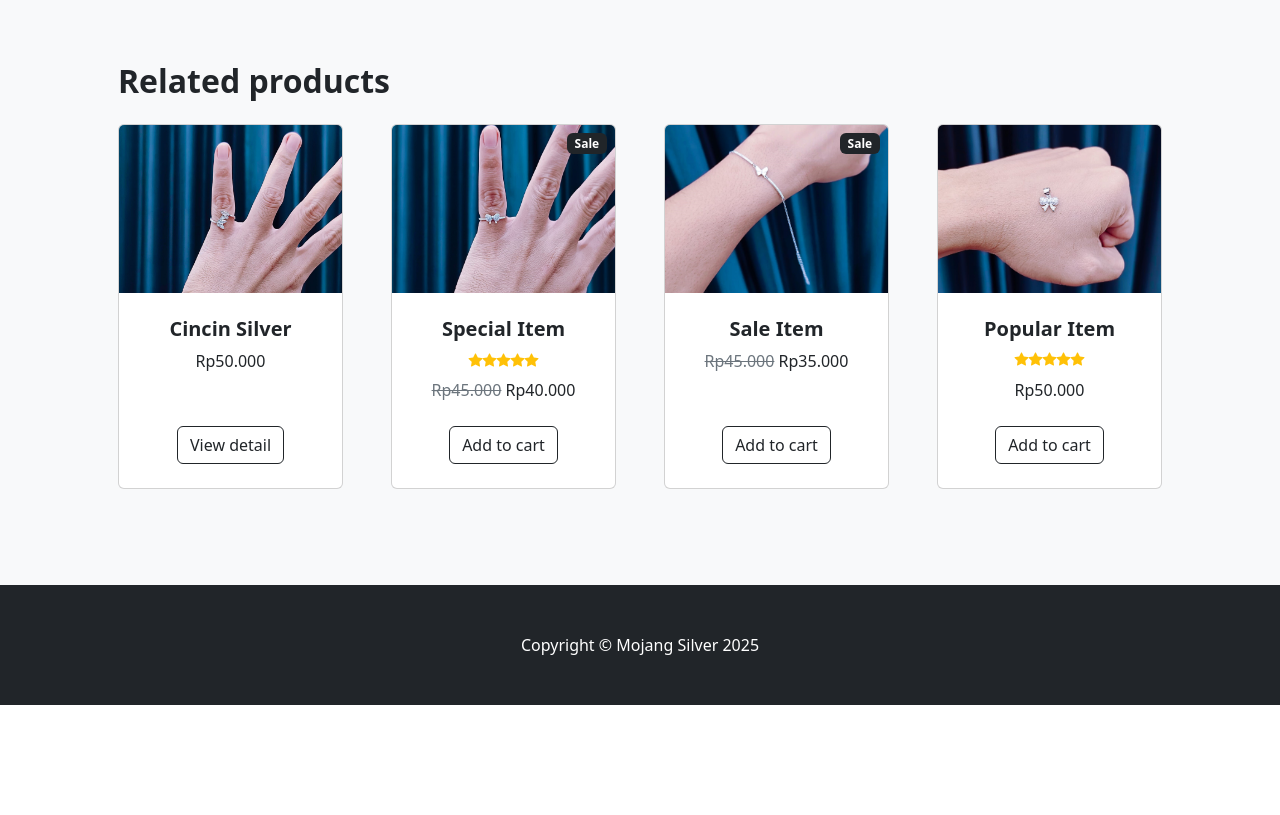
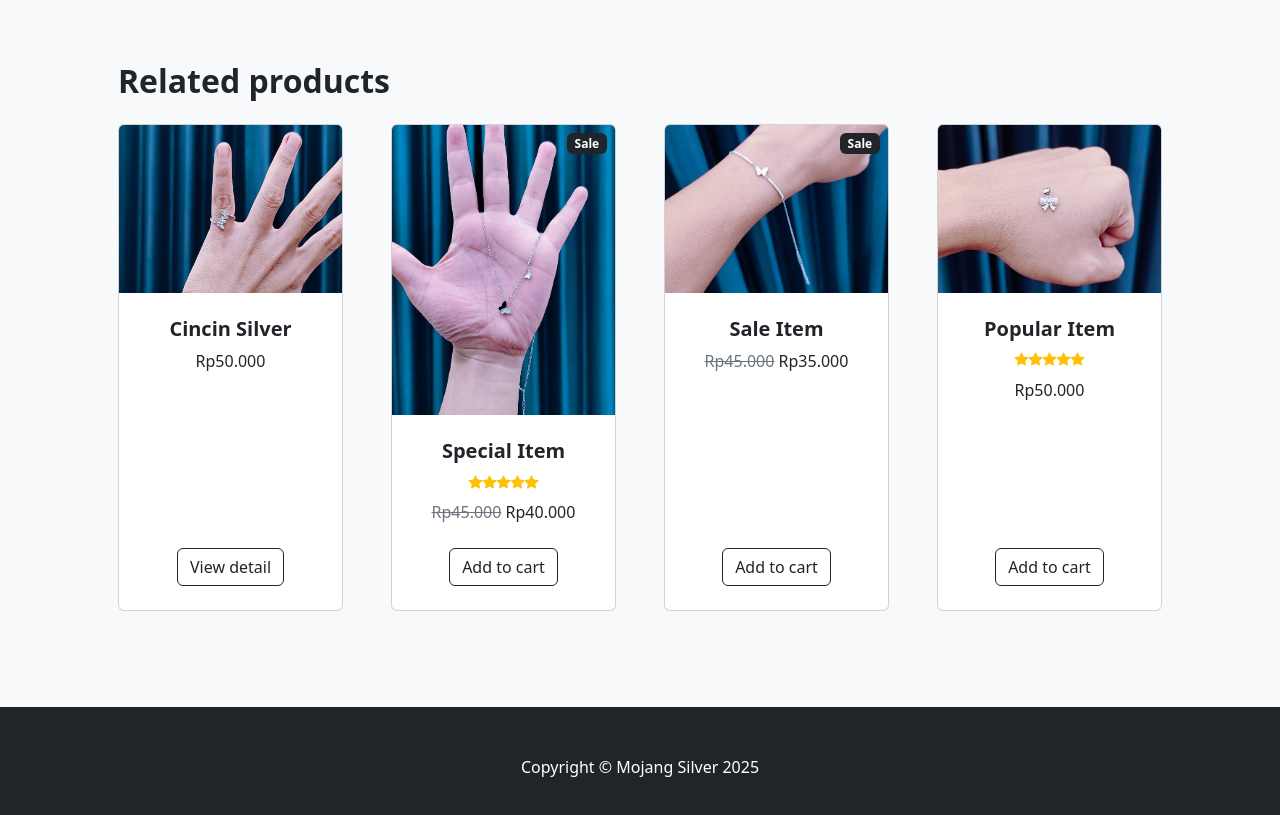
Before and after one commit to Meiliaaa/mojang-silver, a plain HTML site: page index.html in a window 1280 px wide. Shown: the part 780-1595 px from the top of the page. Before the commit the page ends 1485 px from the top, so only its background shows below. Drawn offline with nearby package versions, Linux system fonts and the light colour scheme; a script that the page names is missing.

Commit message:
Update index.html

```diff
--- a/index.html
+++ b/index.html
@@ -96,7 +96,7 @@
                             <!-- Sale badge-->
                             <div class="badge bg-dark text-white position-absolute" style="top: 0.5rem; right: 0.5rem">Sale</div>
                             <!-- Product image-->
-                            <img class="card-img-top" src="produk1.jpg" alt="..." />
+                            <img class="card-img-top" src="produk4.jpg" alt="..." />
                             <!-- Product details-->
                             <div class="card-body p-4">
                                 <div class="text-center">
```
